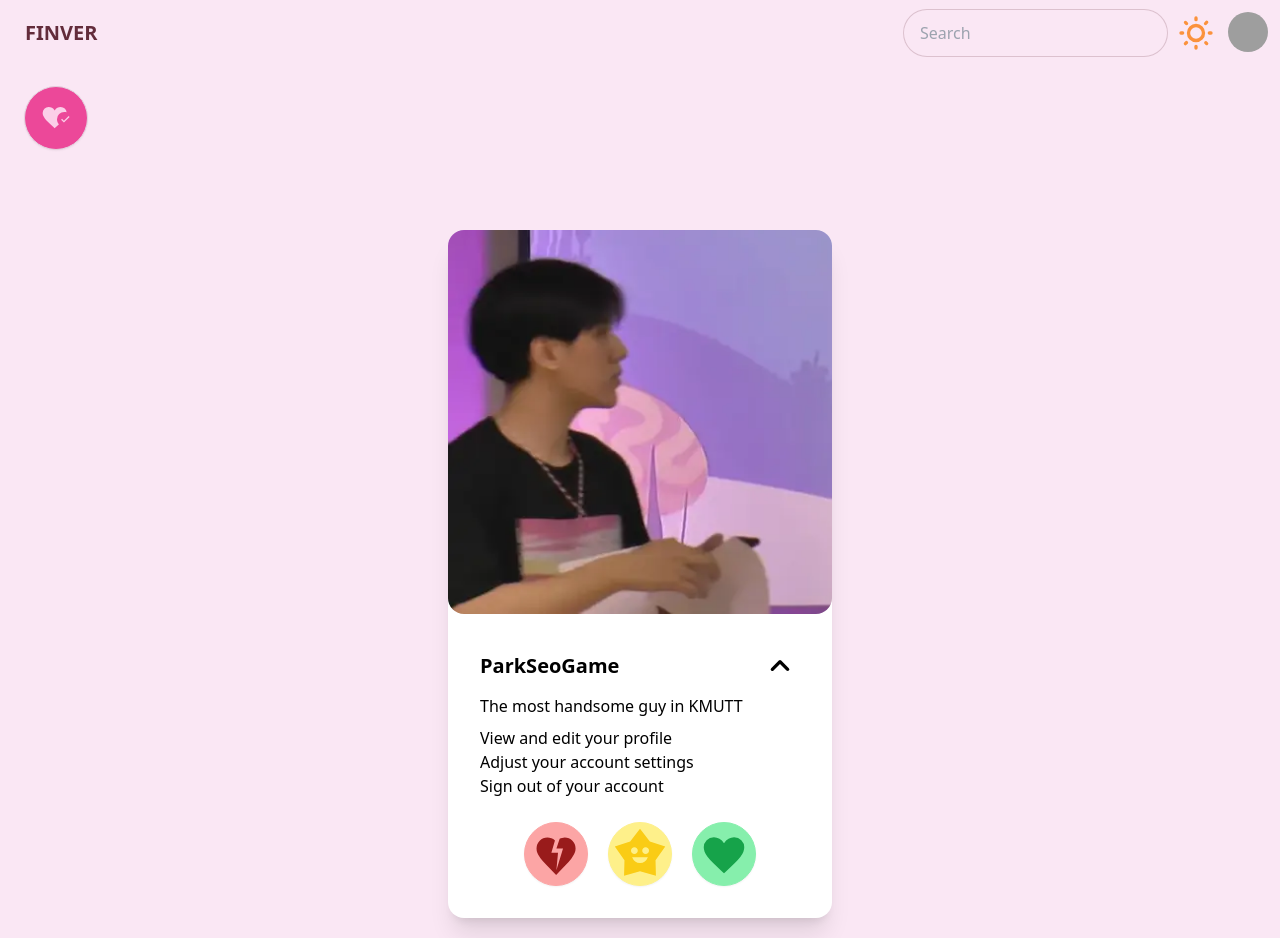
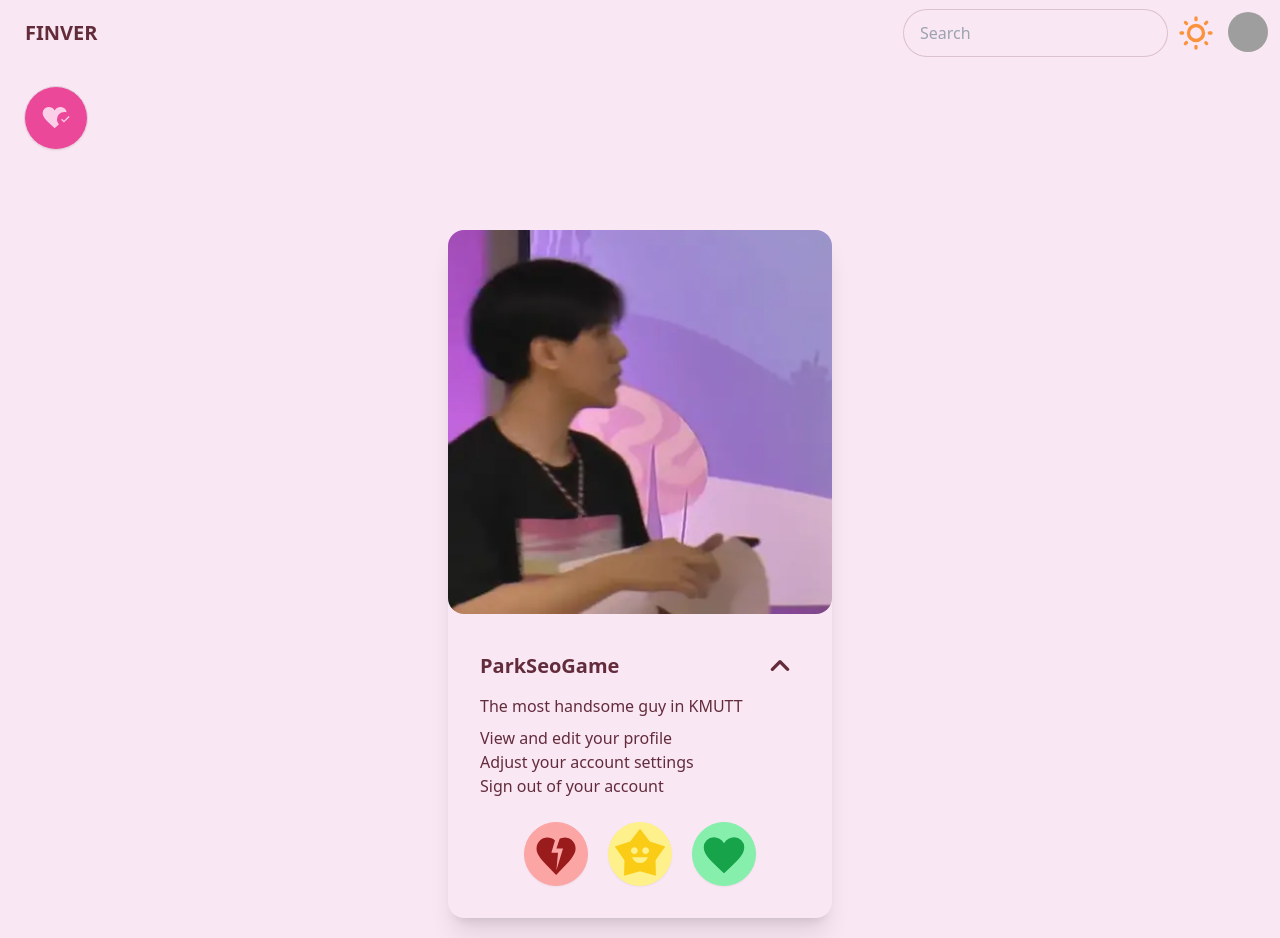
Before and after one commit to Pheeraphat47/PROJECT1-SEC-1-FINVER, a Vue app: page / in a window 1280 px wide. Both pictures are taken after a click on the button 749 px from the left and 666 px from the top of the page. Built offline with nearby package versions, Linux system fonts and the light colour scheme; grey boxes are pictures that could not be loaded.

Commit message:
Update App.vue

```diff
--- a/src/App.vue
+++ b/src/App.vue
@@ -1,27 +1,25 @@
 <script setup>
-import { ref } from "vue"
-
-const isDark = ref(false)
+import { ref } from "vue";
 
 //description
-const showDescriptions = ref(false)
-const isFlipped = ref(false)
+const showDescriptions = ref(false);
+const isFlipped = ref(false);
 const descriptions = ref({
 	profile: "View and edit your profile",
 	settings: "Adjust your account settings",
 	logout: "Sign out of your account",
-})
+});
 
 const toggleDescriptions = () => {
-  showDescriptions.value = !showDescriptions.value
-  isFlipped.value = !isFlipped.value
-}
-let count = ref(0)
+	showDescriptions.value = !showDescriptions.value;
+	isFlipped.value = !isFlipped.value;
+};
+let count = ref(0);
 </script>
 
 <template>
 	<!-- Navbar-->
-  <div className="navbar bg-base-100">
+	<div className="navbar">
 		<div className="flex-1">
 			<a className="btn btn-ghost text-xl">FINVER</a>
 		</div>
@@ -36,7 +34,7 @@ let count = ref(0)
 			<!-- toggle BG Change -->
 			<div class="flex justify-end">
 				<label class="swap swap-rotate">
-          <input type="checkbox" class="theme-controller" value="dracula" v-model="isDark" @click="isDark = !isDark"/>
+					<input type="checkbox" class="theme-controller" value="dracula" />
 					<!-- sun icon -->
 					<svg
 						class="w-10 h-10 text-orange-400 fill-current swap-off"
@@ -138,7 +136,7 @@ let count = ref(0)
 	<div class="flex justify-center transition-all duration-500 ease-in-out">
 		<div class="flex justify-center p-5 pt-[5em]">
 			<!-- Card  -->
-      <div class="shadow-xl card w-96 bg-base-100" :class="isDark ? 'bg-gray-400' : 'bg-white '">
+			<div class="shadow-xl card w-96 bg-base-100">
 				<div class="h-96 carousel carousel-vertical rounded-box">
 					<div class="carousel-item h-full">
 						<img
@@ -168,12 +166,7 @@ let count = ref(0)
 
 				<!-- Name -->
 				<div class="grid grid-cols-3 card-body">
-          <h2
-            class="col-span-2 card-title"
-            :class="isDark ? 'text-white' : 'text-black'"
-          >
-            ParkSeoGame
-          </h2>
+					<h2 class="col-span-2 card-title">ParkSeoGame</h2>
 					<!-- Dropdown -->
 					<button
 						class="col-span-1 flex justify-end items-end dropdown dropdown-end"
@@ -187,25 +180,19 @@ let count = ref(0)
 							:class="{ 'rotate-180': isFlipped }"
 						>
 							<path
-                :fill="isDark ? 'white' : 'black'"
+								fill="currentColor"
 								d="M8.12 9.29L12 13.17l3.88-3.88a.996.996 0 1 1 1.41 1.41l-4.59 4.59a.996.996 0 0 1-1.41 0L6.7 10.7a.996.996 0 0 1 0-1.41c.39-.38 1.03-.39 1.42 0"
 							/>
 						</svg>
 					</button>
 					<!-- Desc -->
-          <p class="col-span-3" :class="isDark ? 'text-white' : 'text-black'">
-            The most handsome guy in KMUTT
-          </p>
+					<p class="col-span-3">The most handsome guy in KMUTT</p>
 					<!-- Hidden Desc -->
 					<div
 						v-if="showDescriptions"
 						class="col-span-3 max-h-[200px] overflow-y-auto"
 					>
-            <p
-              v-for="(description, key) in descriptions"
-              :key="key"
-              :class="isDark ? 'text-white' : 'text-black'"
-            >
+						<p v-for="(description, key) in descriptions" :key="key">
 							{{ description }}
 						</p>
 					</div>
@@ -247,7 +234,9 @@ let count = ref(0)
 						<!-- Heart Icon -->
 						<button
 							class="duration-300 bg-green-300 border-green-300 hover:bg-green-400 hover:border-green-400 btn btn-circle btn-lg hover:scale-125"
-              onclick="mymodal.showModal()" on-click="">
+							onclick="mymodal.showModal()"
+							on-click=""
+						>
 							<svg
 								class="text-green-600 mt-1"
 								xmlns="http://www.w3.org/2000/svg"
@@ -268,5 +257,4 @@ let count = ref(0)
 	</div>
 </template>
 
-<style scoped>
-</style>
+<style scoped></style>
```
Lines whose indentation alone changed are shown as unchanged.
